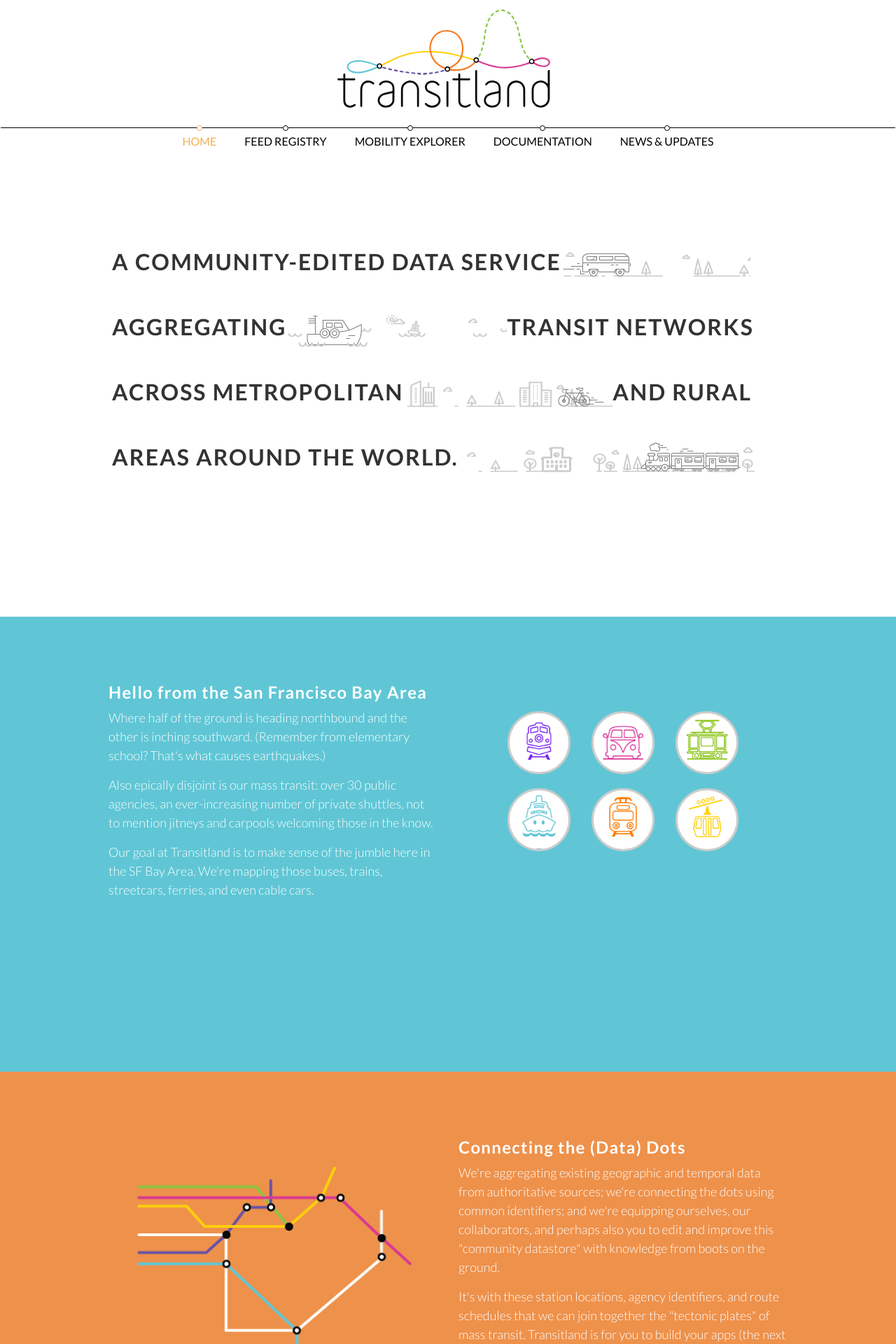
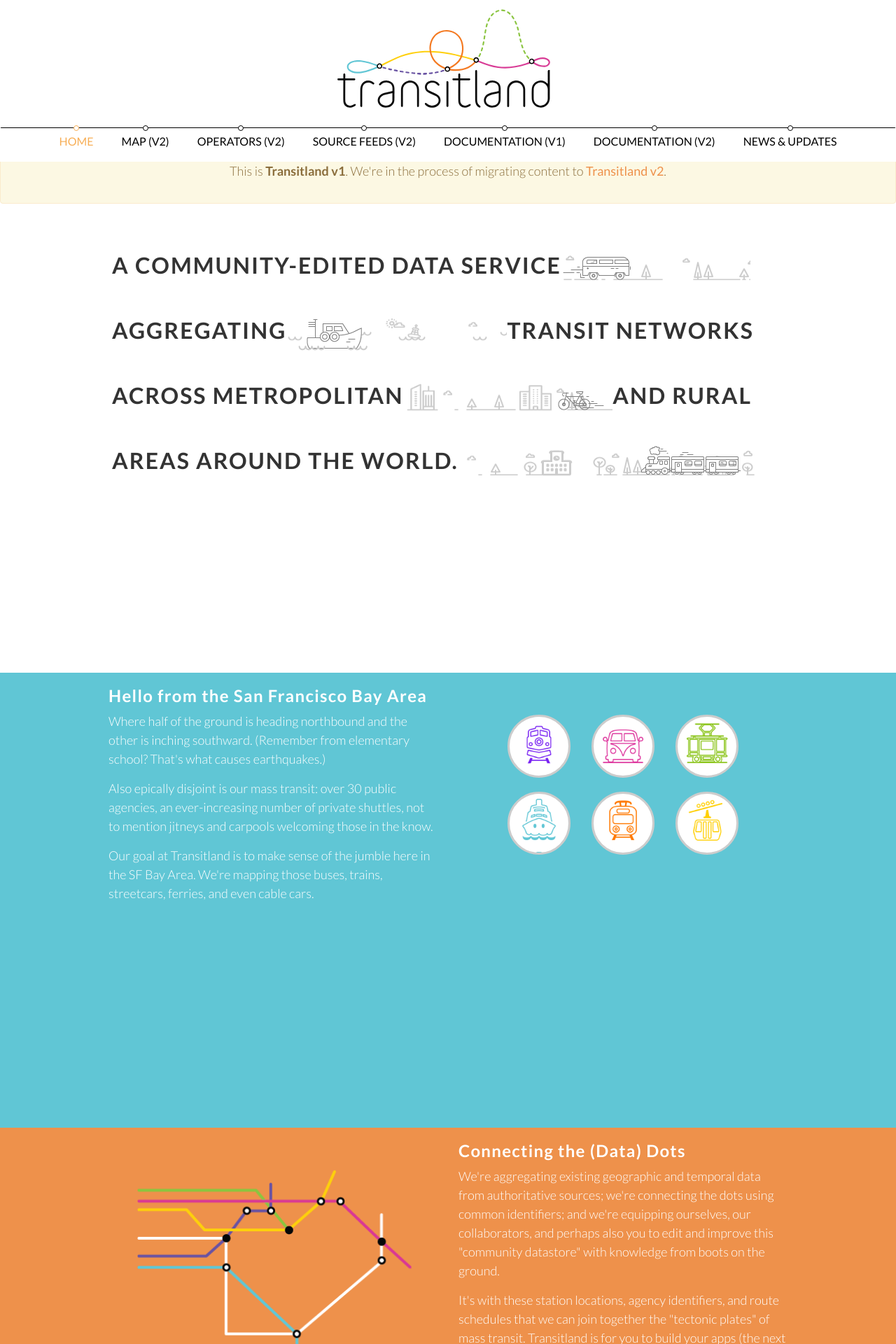
Before and after one commit to transitland/www-transit-land, a Jekyll site: the page built from index.html, in a window 1280 px wide. Shown: the top 1920 px of the page at 70% size. Built offline with Jekyll 4.4.1, drawn with Linux system fonts in a browser that asks for light colours; nearby versions of some CDN libraries; some of the changed text lies outside the part shown.

Commit message:
Transitland v2 banner

```diff
--- a/_includes/footer.html
+++ b/_includes/footer.html
@@ -6,11 +6,11 @@
           <div class="col-sm-6 col-xs-6">
             <ul>
               <h6> technology </h6>
-              <li><a href="/feed-registry">Feed Registry</a></li>
-              <li><a href="/documentation/datastore/">Datastore</a></li>
+              <li><a href="https://www.transit.land/map/">Map (v2)</a></li>
+              <li><a href="https://www.transit.land/operators/">Operators (v2)</a></li>
+              <li><a href="https://www.transit.land/feeds/">Source Feeds (v2)</a></li>
+              <li><a href="/documentation/datastore/">Datastore (v1)</a></li>
               <li><a href="/documentation/onestop-id-scheme/">Onestop ID scheme</a> </li>
-              <!-- TODO: <li><a href="/gallery">Gallery of Projects</a> </li> -->
-              <li><a href="https://mobility-explorer.interline.io">Mobility Explorer</a> </li>
             </ul>
           </div>
           <div class="col-sm-6 col-xs-6">
@@ -28,15 +28,16 @@
             <ul>
               <h6> resources </h6>
               <li><a href="/news">News & Updates </a></li>
-              <li><a href="/documentation/">Documentation</a> </li>
+              <li><a href="/documentation/">Documentation (v1)</a> </li>
+              <li><a href="https://www.transit.land/documentation/">Documentation (v2)</a> </li>
             </ul>
           </div>
           <div class="col-sm-6 col-xs-6">
             <ul>
               <h6> participate </h6>
               <li><i class="fa fa-smile-o"></i> <a href="/participate">How to Participate</a></li>
-              <li> <i class="fa fa-github-alt"></i> <a href="//github.com/transitland">GitHub</a></li>
-              <li> <i class="fa fa-twitter"></i> <a href="//twitter.com/transitland">Twitter</a> </li>
+              <li> <i class="fa fa-github-alt"></i> <a href="https://github.com/transitland">GitHub</a></li>
+              <li> <i class="fa fa-twitter"></i> <a href="https://twitter.com/transitland">Twitter</a> </li>
               <li> <i class="fa fa-envelope-o"></i> <a href="mailto:hello@transit.land">Email</a></li>
             </ul>
           </div>
--- a/_includes/nav.html
+++ b/_includes/nav.html
@@ -15,23 +15,28 @@
         </a>
       </div>
       <div class="float-left">
-        <a href="/feed-registry" target="_self">
-        <div class="circle"></div><div class="main">feed registry</div>
+        <a class="inactive" href="https://www.transit.land/map/" target="_self">
+        <div class="circle"></div><div class="main">Map (v2)</div>
         </a>
       </div>
       <div class="float-left">
-      <!-- TODO:
-        <a class= {% if page.url contains "gallery" %}{{ 'active' }}{% else %}{{ 'inactive' }}{% endif %} href="/gallery" target="_self">
-          <div class="circle"></div><div class="main">Gallery of Projects</div>
+        <a class="inactive" href="https://www.transit.land/operators/" target="_self">
+        <div class="circle"></div><div class="main">Operators (v2)</div>
         </a>
-      -->
-      <a class= {% if page.url contains "mobility-explorer" %}{{ 'active' }}{% else %}{{ 'inactive' }}{% endif %} href="https://mobility-explorer.interline.io" target="_self">
-        <div class="circle"></div><div class="main">Mobility Explorer</div>
-      </a>
+      </div>
+      <div class="float-left">
+        <a class="inactive" href="https://www.transit.land/feeds/" target="_self">
+        <div class="circle"></div><div class="main">Source Feeds (v2)</div>
+        </a>
       </div>
       <div class="float-left">
         <a class= {% if page.url contains "documentation" %}{{ 'active' }}{% else %}{{ 'inactive' }}{% endif %} href="/documentation" target="_self">
-        <div class="circle"></div><div class="main">Documentation</div>
+        <div class="circle"></div><div class="main">Documentation (v1)</div>
+        </a>
+      </div>
+      <div class="float-left">
+        <a class="inactive" href="https://www.transit.land/documentation/" target="_self">
+        <div class="circle"></div><div class="main">Documentation (v2)</div>
         </a>
       </div>
       <div class="float-left">
@@ -41,4 +46,7 @@
       </div>
     </div>
   </div>
+
 </nav>
+
+<div class="alert alert-warning text-center" style="padding: 2em; "role="alert"><p>This is <strong>Transitland v1</strong>. We're in the process of migrating content to <a href="https://www.transit.land/">Transitland v2</a>.</p></div>
--- a/_sass/shared/_bootstrap.scss
+++ b/_sass/shared/_bootstrap.scss
@@ -30,7 +30,7 @@
 //@import "bootstrap/badges";
 @import "bootstrap/jumbotron";
 //@import "bootstrap/thumbnails";
-//@import "bootstrap/alerts";
+@import "bootstrap/alerts";
 //@import "bootstrap/progress-bars";
 //@import "bootstrap/media";
 //@import "bootstrap/list-group";
--- a/_sass/shared/_sharedstyle.scss
+++ b/_sass/shared/_sharedstyle.scss
@@ -74,7 +74,7 @@
 
 .jumbotron {
   background-color: #fff;
-  padding: 75px 0;
+  padding: 0;
   margin: 0;
   .container{
     max-width:1030px;
```
Also changed, not shown: other parts of _includes/footer.html (+1 -1 lines).
